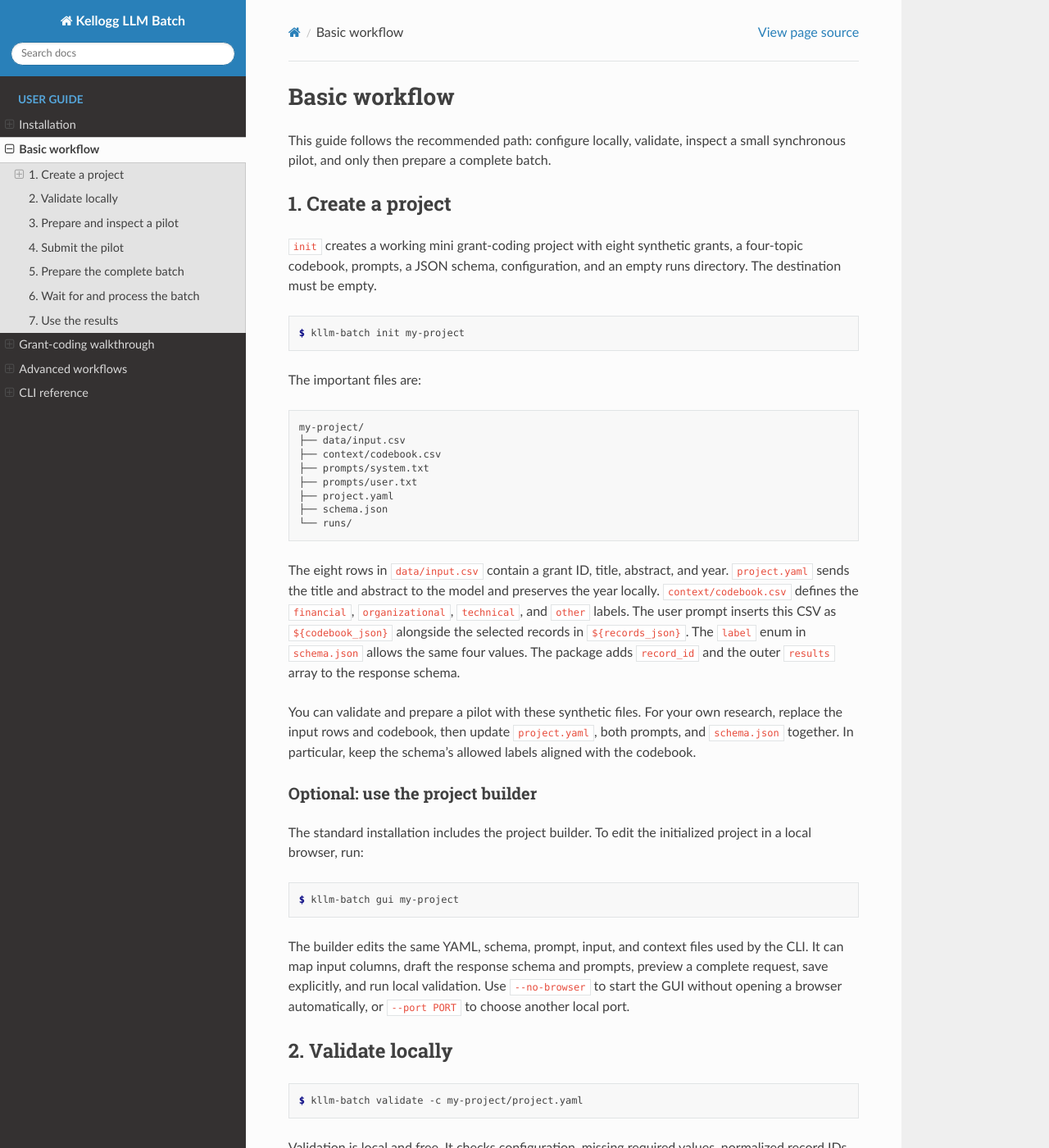
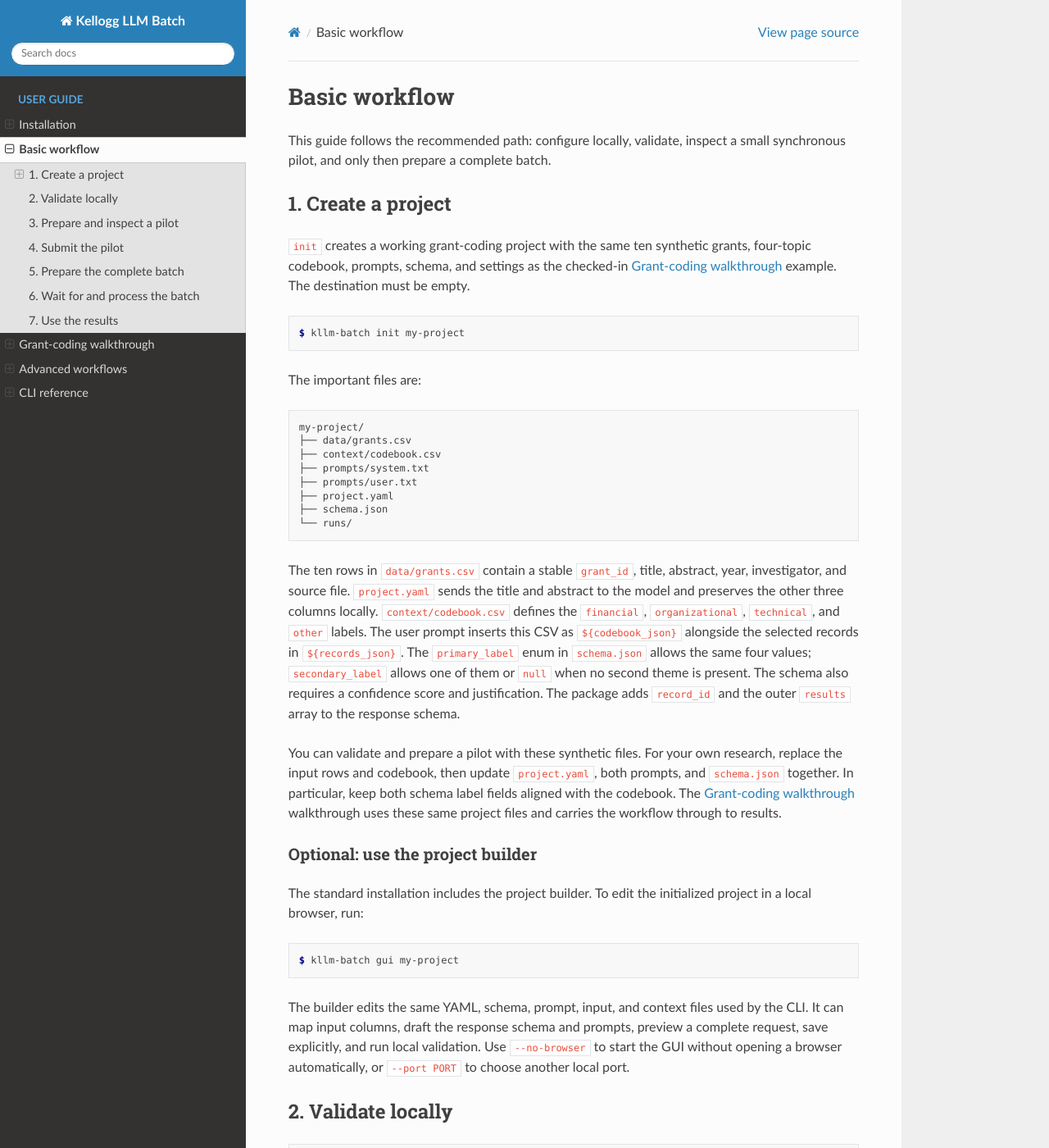
Before and after one commit to rs-kellogg/llm-batch_pipeline, a Sphinx documentation site: the page built from docs/basic.rst, in a window 1280 px wide and 1400 px high. Shown: the whole window at 82% size. Built offline with Sphinx 7.4.7 and the Read the Docs theme 3.1.0, drawn with Linux system fonts in a browser that asks for light colours.

Commit message:
make init and grant project match

```diff
--- a/docs/basic.rst
+++ b/docs/basic.rst
@@ -9,9 +9,9 @@ a small synchronous pilot, and only then prepare a complete batch.
 1. Create a project
 -------------------
 
-``init`` creates a working mini grant-coding project with eight synthetic
-grants, a four-topic codebook, prompts, a JSON schema, configuration, and an
-empty runs directory. The destination must be empty.
+``init`` creates a working grant-coding project with the same ten synthetic
+grants, four-topic codebook, prompts, schema, and settings as the checked-in
+:doc:`grant_coding` example. The destination must be empty.
 
 .. code-block:: console
 
@@ -22,7 +22,7 @@ The important files are:
 .. code-block:: text
 
    my-project/
-   ├── data/input.csv
+   ├── data/grants.csv
    ├── context/codebook.csv
    ├── prompts/system.txt
    ├── prompts/user.txt
@@ -30,19 +30,23 @@ The important files are:
    ├── schema.json
    └── runs/
 
-The eight rows in ``data/input.csv`` contain a grant ID, title, abstract, and
-year. ``project.yaml`` sends the title and abstract to the model and preserves
-the year locally. ``context/codebook.csv`` defines the ``financial``,
+The ten rows in ``data/grants.csv`` contain a stable ``grant_id``, title,
+abstract, year, investigator, and source file. ``project.yaml`` sends the
+title and abstract to the model and preserves the other three columns locally.
+``context/codebook.csv`` defines the ``financial``,
 ``organizational``, ``technical``, and ``other`` labels. The user prompt inserts
 this CSV as ``${codebook_json}`` alongside the selected records in
-``${records_json}``. The ``label`` enum in ``schema.json`` allows the same four
-values. The package adds ``record_id`` and the outer ``results`` array to the
-response schema.
+``${records_json}``. The ``primary_label`` enum in ``schema.json`` allows the
+same four values; ``secondary_label`` allows one of them or ``null`` when no
+second theme is present. The schema also requires a confidence score and
+justification. The package adds ``record_id`` and the outer ``results`` array
+to the response schema.
 
 You can validate and prepare a pilot with these synthetic files. For your own
 research, replace the input rows and codebook, then update ``project.yaml``,
-both prompts, and ``schema.json`` together. In particular, keep the schema's
-allowed labels aligned with the codebook.
+both prompts, and ``schema.json`` together. In particular, keep both schema
+label fields aligned with the codebook. The :doc:`grant_coding` walkthrough
+uses these same project files and carries the workflow through to results.
 
 .. _optional-gui:
 
--- a/docs/grant_coding.rst
+++ b/docs/grant_coding.rst
@@ -6,7 +6,9 @@ Grant-coding walkthrough
 This walkthrough classifies ten entirely synthetic grant abstracts into four
 topics. It demonstrates the complete pilot workflow without requiring you to
 design a project first. The example contains no real research data and is safe
-to inspect or modify.
+to inspect or modify. ``kllm-batch init my-project`` creates a new project
+with the same ten grants and core project files, so you can practice this
+walkthrough before adapting your own project.
 
 The commands below assume you are in the root of a repository checkout. If you
 installed the command directly from GitHub, clone the repository to obtain the
```
Also changed, not shown: docs/GUI_PROJECT_BUILDER_PLAN.md (+1 -1 lines), docs/advanced.rst (+4 -4 lines), examples/grant_coding/README.md, 5 other files.
